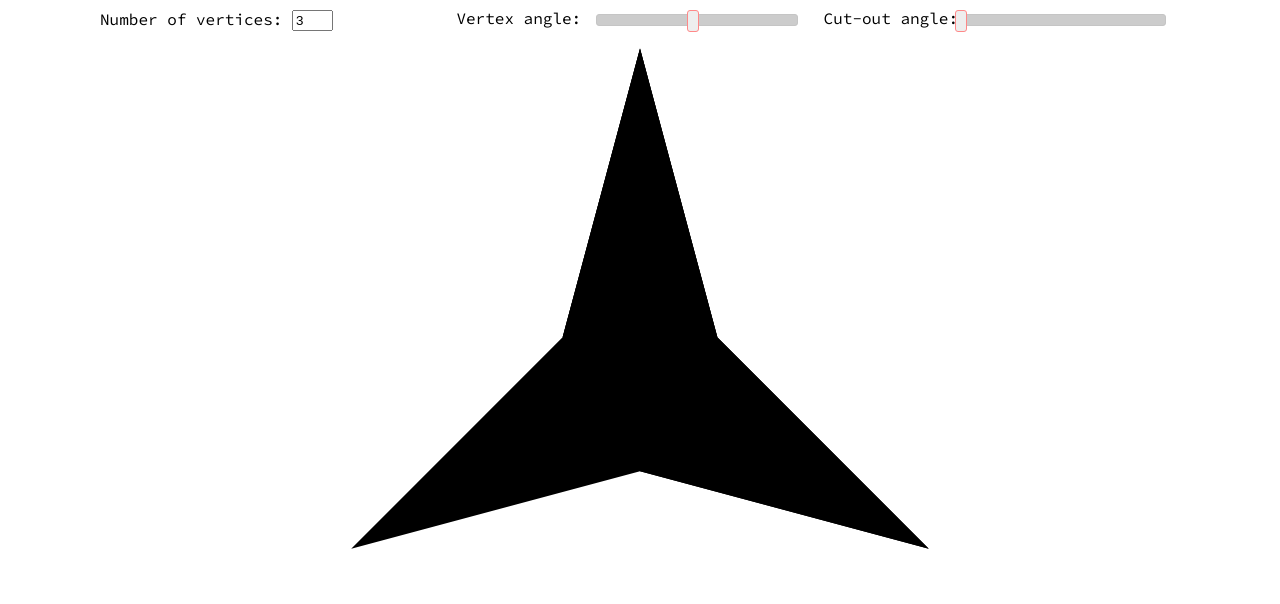
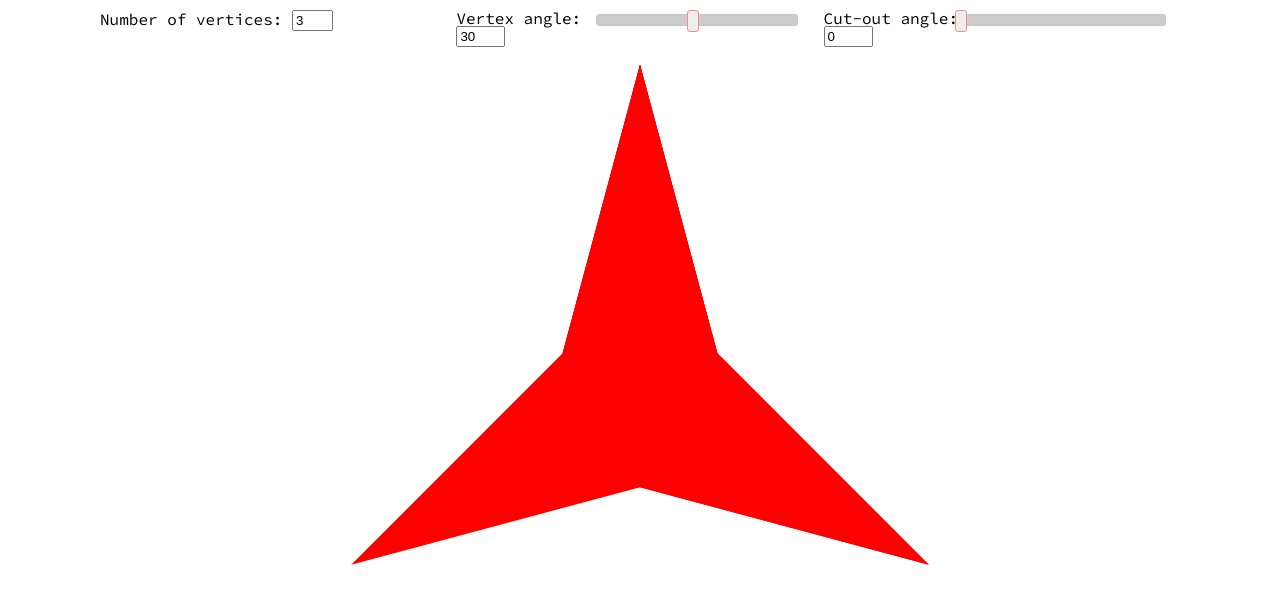
Before and after one commit to davidkam/starmaker, a plain HTML site: page index.html in a window 1280 px wide. Drawn offline with nearby package versions, Linux system fonts and the light colour scheme.

Commit message:
fixed fillcolor hardcoding and added ability to display angle values

```diff
--- a/index.html
+++ b/index.html
@@ -19,9 +19,11 @@
       </div>
       <div class="colcenter">
         Vertex angle:<div class="slider" id="vangle"></div>
+        <div><input type="text" size="3" class="vangle" value="x"></div>
       </div>
       <div class="colright">
         Cut-out angle:<div class="slider" id="cangle"></div>
+        <div><input type="text" size="3" class="cangle" value="y"></div>
       </div>
     </div>
   </div>
--- a/scripts/global.js
+++ b/scripts/global.js
@@ -39,5 +39,9 @@ function setValues() {
     vertices: $(".vertices")[0].value,
     vangleP: $("#vangle").slider("value"),
     cangleP: $("#cangle").slider("value"),
-  }).draw();
+    fillColor: 'red',
+  });
+  star.draw();
+  $(".vangle").val(star.vangle);
+  $(".cangle").val(star.cangle);
 }
--- a/scripts/star.js
+++ b/scripts/star.js
@@ -35,6 +35,8 @@ function Star(params) {
   var strokeColor = "black";
   var strokeWidth = 3;
   var c = null;
+  this.vangle = vangle;
+  this.cangle = cangle;
 
   var PICONV = Math.PI / 180;
   setParams(params);
@@ -191,8 +193,10 @@ function Star(params) {
         angle = angleOffset + angleA / 2;
         angleR = angle * PICONV;
         c.lineTo(radiusCut * Math.cos(angleR), radiusCut * Math.sin(angleR));
-        c.fillStyle = 'black';
+        c.fillStyle = fillColor;
         c.fill();
+        this.vangle = angleV;
+        this.cangle = angleC;
       }
     }
   }
```
